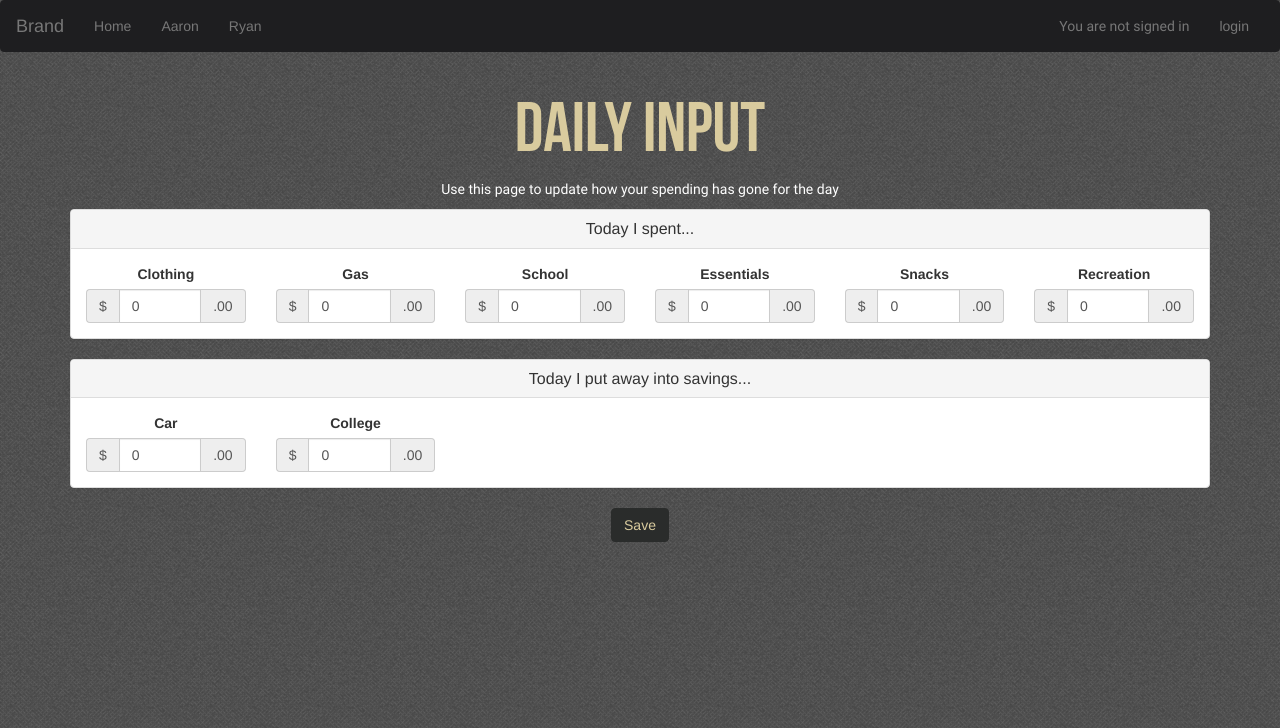
After one commit to j-delaney/code-intuit, a Flask app: template app/templates/tool/daily.html in a window 1280 px wide. The commit adds this page. Shown: the top 728 px of the page. Run offline with Flask 2, Linux system fonts and the light colour scheme; the template is opened without the code that fills it, so the values that code supplies are empty; some libraries are stand-ins or nearby versions.

Commit message:
Daily input tool

```diff
--- a/app/static/css/style.css
+++ b/app/static/css/style.css
@@ -78,3 +78,7 @@ p {
   font-family: 'roboto';
   src: url('../fonts/Roboto-Regular.ttf');
 }
+
+.panel-body {
+    color: #333;
+}
--- /dev/null
+++ b/app/templates/tool/daily.html
@@ -0,0 +1,102 @@
+{% extends "base.html" %}
+{% block title %}Financial Planning Tool{% endblock %}
+
+{% block body %}
+  <h1>Daily Input</h1>
+  <p>Use this page to update how your spending has gone for the day</p>
+
+  <form role="form" action="daily" method="POST">
+    <div class="panel panel-default">
+      <div class="panel-heading">
+        <h3 class="panel-title">Today I spent...</h3>
+      </div>
+      <div class="panel-body">
+        <div class="row">
+          <div class="col-md-2">
+            <label for="clothing">Clothing</label>
+            <div class="input-group">
+              <span class="input-group-addon">$</span>
+              <input type="number" class="form-control" id="clothing" name="clothing" value="{{ daily['spending']['clothing']|default('0') }}">
+              <span class="input-group-addon">.00</span>
+            </div>
+          </div>
+
+          <div class="col-md-2">
+            <label for="gas">Gas</label>
+            <div class="input-group">
+              <span class="input-group-addon">$</span>
+              <input type="number" class="form-control" id="gas" name="gas" value="{{ daily['spending']['gas']|default('0') }}">
+              <span class="input-group-addon">.00</span>
+            </div>
+          </div>
+
+          <div class="col-md-2">
+            <label for="school">School</label>
+            <div class="input-group">
+              <span class="input-group-addon">$</span>
+              <input type="number" class="form-control" id="school" name="school" value="{{ daily['spending']['school']|default('0') }}">
+              <span class="input-group-addon">.00</span>
+            </div>
+          </div>
+
+          <div class="col-md-2">
+            <label for="essentials">Essentials</label>
+            <div class="input-group">
+              <span class="input-group-addon">$</span>
+              <input type="number" class="form-control" id="essentials" name="essentials" value="{{ daily['spending']['essentials']|default('0') }}">
+              <span class="input-group-addon">.00</span>
+            </div>
+          </div>
+
+          <div class="col-md-2">
+            <label for="snacks">Snacks</label>
+            <div class="input-group">
+              <span class="input-group-addon">$</span>
+              <input type="number" class="form-control" id="snacks" name="snacks" value="{{ daily['spending']['snacks']|default('0') }}">
+              <span class="input-group-addon">.00</span>
+            </div>
+          </div>
+
+          <div class="col-md-2">
+            <label for="recreation">Recreation</label>
+            <div class="input-group">
+              <span class="input-group-addon">$</span>
+              <input type="number" class="form-control" id="recreation" name="recreation" value="{{ daily['spending']['recreation']|default('0') }}">
+              <span class="input-group-addon">.00</span>
+            </div>
+          </div>
+        </div>
+      </div>
+    </div>
+
+    <div class="panel panel-default">
+      <div class="panel-heading">
+        <h3 class="panel-title">Today I put away into savings...</h3>
+      </div>
+      <div class="panel-body">
+        <div class="row">
+          <div class="col-md-2">
+            <label for="car">Car</label>
+            <div class="input-group">
+              <span class="input-group-addon">$</span>
+              <input type="number" class="form-control" id="car" name="car" value="{{ daily['saving']['car']|default('0') }}">
+              <span class="input-group-addon">.00</span>
+            </div>
+          </div>
+
+          <div class="col-md-2">
+            <label for="college">College</label>
+            <div class="input-group">
+              <span class="input-group-addon">$</span>
+              <input type="number" class="form-control" id="college" name="college" value="{{ daily['saving']['college']|default('0') }}">
+              <span class="input-group-addon">.00</span>
+            </div>
+          </div>
+        </div>
+      </div>
+    </div>
+
+    <button type="submit" class="btn btn-default">Save</button>
+  </form>
+
+{% endblock %}
```
Also changed, not shown: app/controllers/finance_tool.py (+56 -3 lines).
